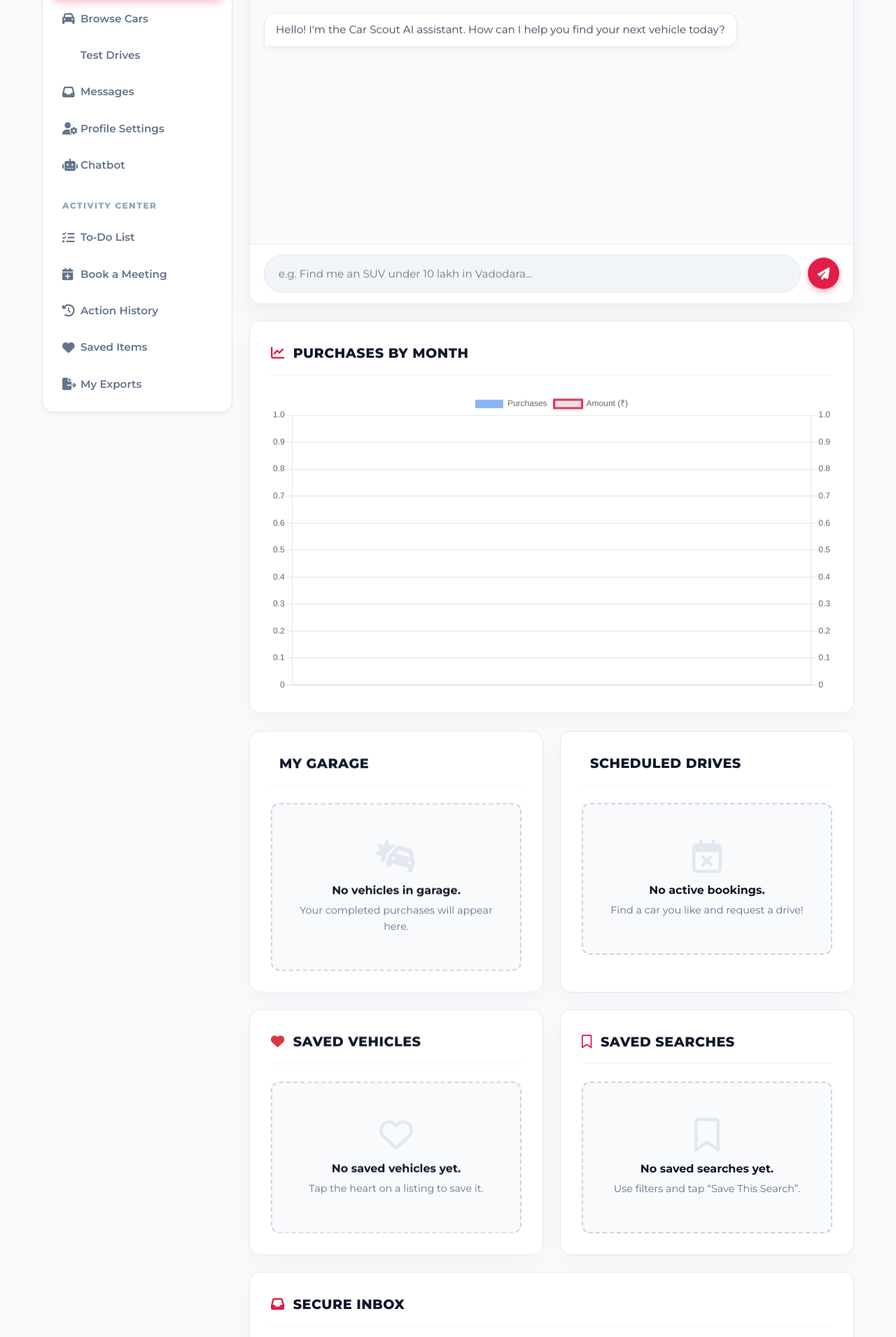
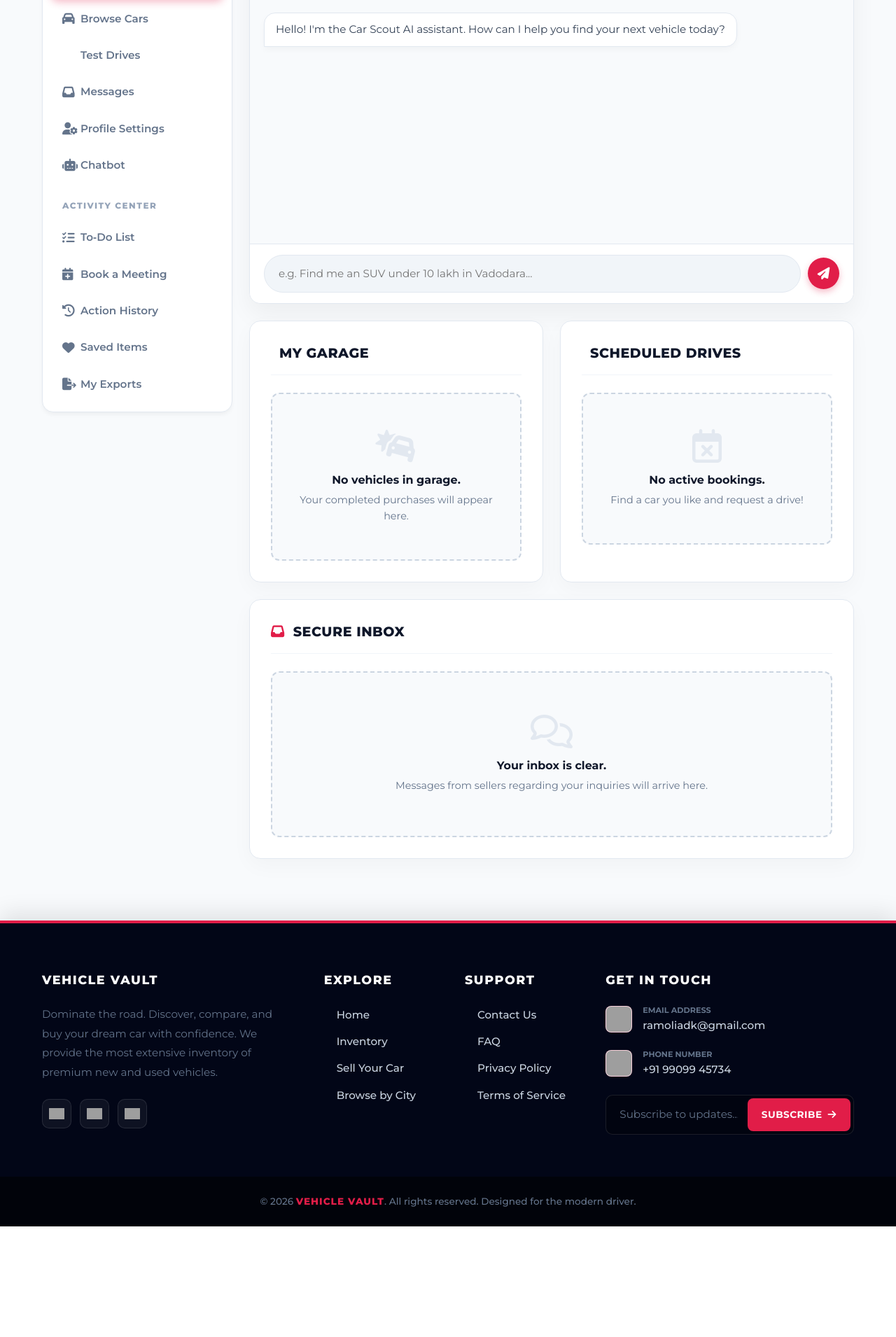
Before and after one commit to Dhruvil4625/Car-Vaulte-car-scout-, a Django app: page /dashboard/buyer/ in a window 1280 px wide. Shown: the part 475-2385 px from the top of the page at 70% size. After the commit the page ends 2227 px from the top, so only its background shows below. Run offline with Django 5.2, Linux system fonts and the light colour scheme; the visitor is signed in with stand-in values (Sample User, id 1); data comes from the database, SQL or seed files in the repository; data that the repository does not hold is empty; grey boxes are pictures that could not be loaded.

Commit message:
Remove unused chart and saved items sections from Buyer Hub for cleaner layout

```diff
--- a/templates/dashboard/buyer.html
+++ b/templates/dashboard/buyer.html
@@ -298,17 +298,6 @@
       </div>
 
       <div class="row g-4 mb-4">
-        <div class="col-lg-12">
-          <div class="dash-card reveal" style="transition-delay: 0.15s;">
-            <div class="dash-card-header">
-              <i class="fa-solid fa-chart-line"></i> Purchases by Month
-            </div>
-            <canvas id="buyerPurchasesChart" height="160"></canvas>
-          </div>
-        </div>
-      </div>
-
-      <div class="row g-4 mb-4">
 
         <div class="col-lg-6">
           <div class="dash-card reveal" style="transition-delay: 0.2s;">
@@ -374,69 +363,6 @@
 
       </div>
 
-      <div class="row g-4 mb-4">
-        <div class="col-lg-6">
-          <div class="dash-card reveal" style="transition-delay: 0.25s;">
-            <div class="dash-card-header">
-              <i class="fa-solid fa-heart text-danger"></i> Saved Vehicles
-            </div>
-            <div class="dash-list">
-              {% for f in favorites %}
-                <div class="dash-list-item">
-                  <div class="dash-list-icon" style="background: rgba(225,29,72,0.1); color:#e11d48;">
-                    <i class="fa-solid fa-car-side"></i>
-                  </div>
-                  <div class="dash-list-content">
-                    <h6>{{ f.listing.car.make }} {{ f.listing.car.model }} ({{ f.listing.car.year }})</h6>
-                    <p>Saved on {{ f.created_at }}</p>
-                  </div>
-                  <div class="dash-list-meta">
-                    <a href="{% url 'listing_detail' f.listing.listing_id %}" class="btn btn-outline-dark dash-btn-sm">View</a>
-                  </div>
-                </div>
-              {% empty %}
-                <div class="dash-empty">
-                  <i class="fa-regular fa-heart"></i>
-                  <h6 class="fw-bold mt-2" style="color: var(--dash-text);">No saved vehicles yet.</h6>
-                  <p class="mb-0" style="font-size: 0.9rem;">Tap the heart on a listing to save it.</p>
-                </div>
-              {% endfor %}
-            </div>
-          </div>
-        </div>
-        <div class="col-lg-6">
-          <div class="dash-card reveal" style="transition-delay: 0.3s;">
-            <div class="dash-card-header">
-              <i class="fa-regular fa-bookmark"></i> Saved Searches
-            </div>
-            <div class="dash-list">
-              {% for s in saved_searches %}
-                <div class="dash-list-item">
-                  <div class="dash-list-icon" style="background: rgba(59,130,246,0.1); color:#3b82f6;">
-                    <i class="fa-solid fa-magnifying-glass"></i>
-                  </div>
-                  <div class="dash-list-content">
-                    <h6>{{ s.name|default:"Saved Search" }}</h6>
-                    <p>{{ s.created_at }}</p>
-                  </div>
-                  <div class="dash-list-meta">
-                    {% if s.params %}
-                    <a href="{% url 'cars' %}?{% for k,v in s.params.items %}{{ k }}={{ v|urlencode }}{% if not forloop.last %}&{% endif %}{% endfor %}" class="btn btn-outline-dark dash-btn-sm">Run</a>
-                    {% endif %}
-                  </div>
-                </div>
-              {% empty %}
-                <div class="dash-empty">
-                  <i class="fa-regular fa-bookmark"></i>
-                  <h6 class="fw-bold mt-2" style="color: var(--dash-text);">No saved searches yet.</h6>
-                  <p class="mb-0" style="font-size: 0.9rem;">Use filters and tap “Save This Search”.</p>
-                </div>
-              {% endfor %}
-            </div>
-          </div>
-        </div>
-      </div>
-
       <div class="row g-4">
         <div class="col-12">
           <div class="dash-card reveal" style="transition-delay: 0.4s;">
@@ -487,23 +413,4 @@
     </div>
   </div>
 </section>
-<script src="https://cdn.jsdelivr.net/npm/chart.js"></script>
-<script>
-  (function(){
-    const labels = {{ monthly_labels|default:'[]'|safe }};
-    const counts = {{ monthly_counts|default:'[]'|safe }};
-    const amounts = {{ monthly_amount|default:'[]'|safe }};
-    const ctx = document.getElementById('buyerPurchasesChart')?.getContext('2d');
-    if (ctx) {
-      new Chart(ctx, {
-        type: 'bar',
-        data: { labels, datasets: [
-          { label: 'Purchases', data: counts, backgroundColor: 'rgba(59,130,246,0.6)' },
-          { label: 'Amount (₹)', data: amounts, type: 'line', yAxisID: 'y1', borderColor: 'rgba(225,29,72,0.9)', tension: 0.2 }
-        ]},
-        options: { scales: { y: { beginAtZero: true }, y1: { beginAtZero: true, position: 'right', grid: { drawOnChartArea: false } } } }
-      });
-    }
-  })();
-</script>
 {% endblock %}
```
